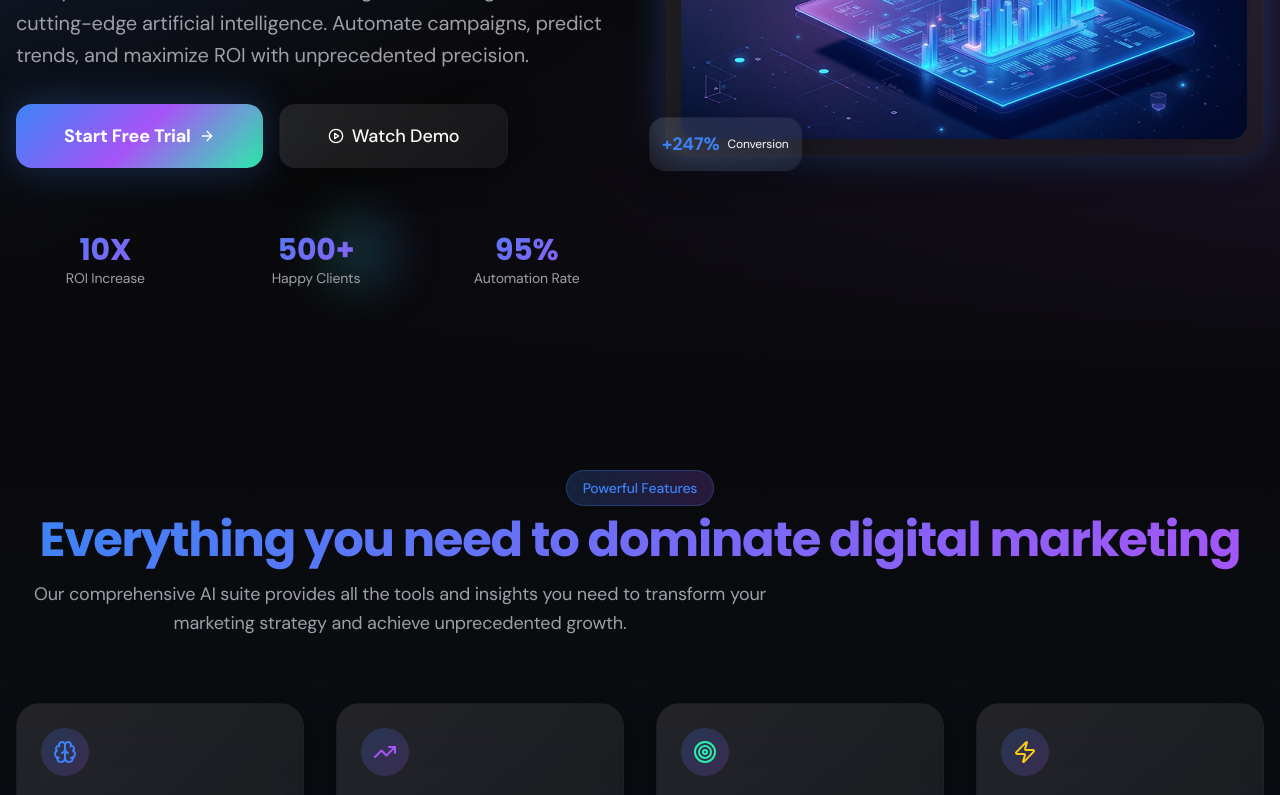
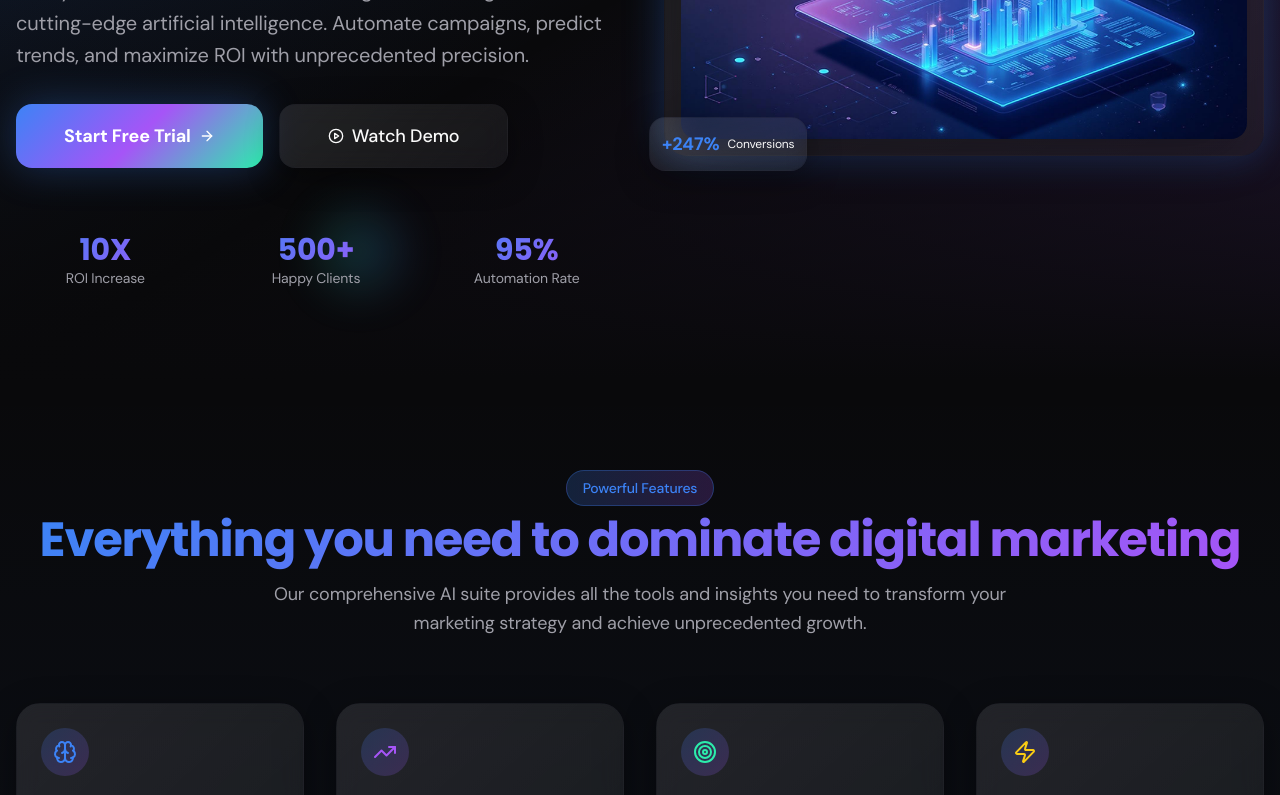
Before and after one commit to kuldeepsaini01/admybrand-sparkle-37, a React (Vite) app: page / in a window 1280 px wide. Shown: the part 420-1215 px from the top of the page. Built offline with nearby package versions, Linux system fonts and the light colour scheme.

Commit message:
Fix centering and mobile animations
Center section descriptions and fix mobile animation issues. Also, update the conversion rate text.

```diff
--- a/src/components/sections/HeroSection.tsx
+++ b/src/components/sections/HeroSection.tsx
@@ -96,7 +96,7 @@ export function HeroSection() {
                 <GlassCard size="sm" className="p-3">
                   <div className="flex items-center space-x-2">
                     <div className="text-lg font-bold text-primary">+247%</div>
-                    <span className="text-xs">Conversion</span>
+                    <span className="text-xs">Conversions</span>
                   </div>
                 </GlassCard>
               </div>
--- a/src/components/ui/section-header.tsx
+++ b/src/components/ui/section-header.tsx
@@ -36,7 +36,10 @@ const SectionHeader = React.forwardRef<HTMLDivElement, SectionHeaderProps>(
         </h2>
 
         {description && (
-          <p className="text-lg text-muted-foreground max-w-3xl leading-relaxed">
+          <p className={cn(
+            "text-lg text-muted-foreground max-w-3xl leading-relaxed",
+            centered && "mx-auto"
+          )}>
             {description}
           </p>
         )}
--- a/src/index.css
+++ b/src/index.css
@@ -236,13 +236,25 @@
   /* Scroll Reveal */
   .scroll-reveal {
     opacity: 0;
-    transform: translateY(50px);
-    transition: all 0.8s cubic-bezier(0.4, 0, 0.2, 1);
+    transform: translateY(30px);
+    transition: all 0.6s cubic-bezier(0.4, 0, 0.2, 1);
   }
 
   .scroll-reveal.revealed {
     opacity: 1;
     transform: translateY(0);
+  }
+
+  /* Mobile Optimized Animations */
+  @media (max-width: 768px) {
+    .scroll-reveal {
+      transform: translateY(20px);
+      transition: all 0.4s cubic-bezier(0.4, 0, 0.2, 1);
+    }
+
+    .animate-float {
+      animation: float 2s ease-in-out infinite;
+    }
   }
 }
 
```
